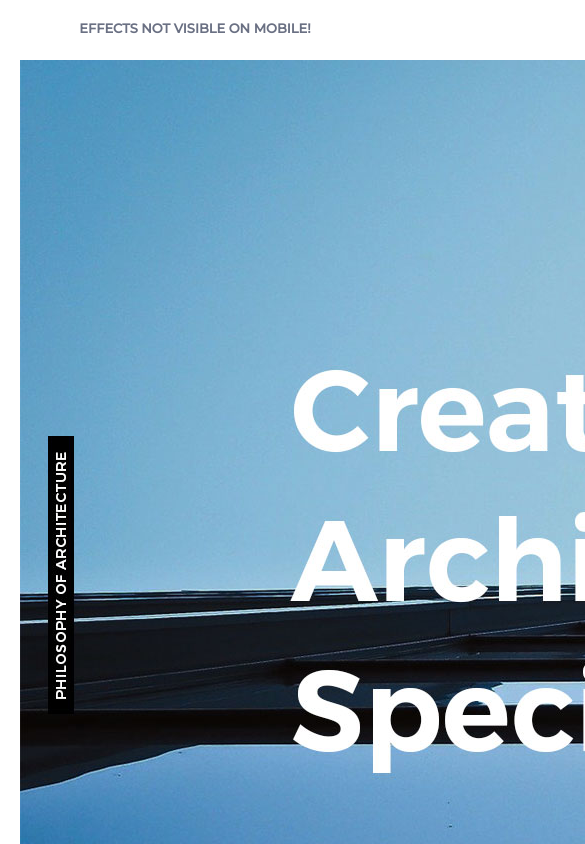
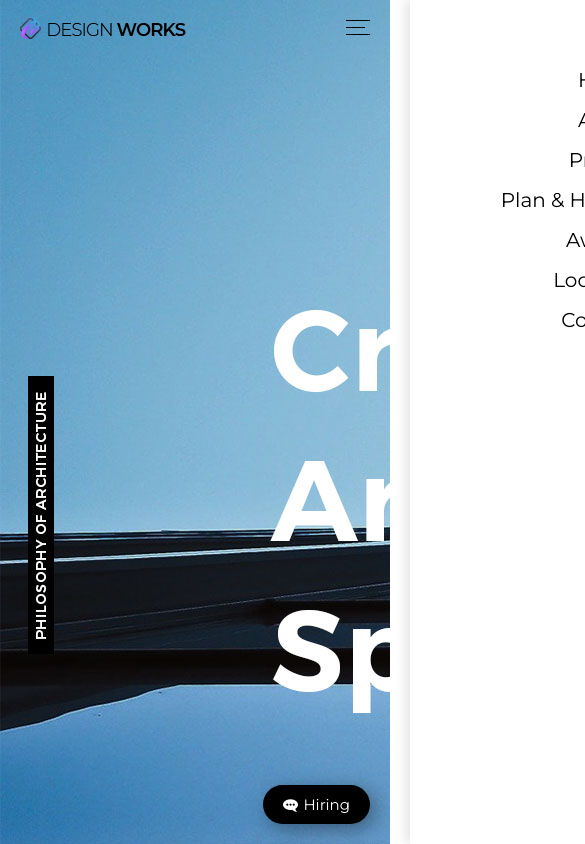
Before and after one commit to pgisung/PersonalStudy_FrontEnd, a plain HTML site: page ResponsiveWeb/index.html in a window 390 px wide. Shown: the top 844 px of the page, 585 px wide, since content can reach past the window. Drawn offline with Linux system fonts and the light colour scheme.

Commit message:
add mobile responsive code

```diff
--- a/ResponsiveWeb/custom.js
+++ b/ResponsiveWeb/custom.js
@@ -0,0 +1,27 @@
+// html 문서를 다 읽고난 후에 실행함
+$(function () {
+    // Trigger
+    $('.trigger').click(function(){
+        $(this).toggleClass('active')
+        $('.gnb').toggleClass('active')
+    })
+    $('section, .menu a').click(function(){
+        $('.trigger').removeClass('active')
+        $('.gnb').removeClass('active')
+    })
+
+    // Smooth Scrolling
+    $('.menu a, .gototop').click(function(e){
+        $.scrollTo(this.hash || 0, 900)
+    })
+
+    // Change CSS with Scroll
+    $(window).scroll(function(){
+        if($(window).scrollTop() > 50){
+            $('header, .gototop').addClass('active')
+        }
+        else{
+            $('header, .gototop').removeClass('active')
+        }
+    })
+})
--- a/ResponsiveWeb/index.html
+++ b/ResponsiveWeb/index.html
@@ -3,6 +3,7 @@
 
 <head>
   <meta charset="UTF-8">
+  <!-- meta:vp -->
   <meta name="viewport" content="width=device-width, initial-scale=1.0">
   <title>DesignWorks Architecture Agency</title>
   <script src="js/jquery-2.1.4.js"></script>
@@ -12,8 +13,11 @@
   <script src="js/velocity/velocity.ui.min.js"></script>
   <script src="js/velocity/main.js"></script>
   <link rel="stylesheet" href="js/velocity/velocity.css">
+  <!-- Smooth Scrolling -->
+  <script src="js/jquery.scrollTo.min.js"></script>
   <!-- Custom JS & CSS -->
   <script src="custom.js"></script>
+  <!-- style.css는 반드시 responsive.css보다 위에 와야함 -->
   <link rel="stylesheet" href="style.css">
   <link rel="stylesheet" href="responsive.css">
 </head>
@@ -22,7 +26,9 @@
 <body data-hijacking="on" data-animation="gallery">
 
   <div class="container">
-    <section class="cd-section visible">
+    <!-- 섹션 안의 div한개까지의 구조는 플러그인을 위해 수정해선 안됨 -->
+    <section class="cd-section visible" id="home
+    ">
       <div>
         <div class="content">
           <img src="images/temp-section-01.jpg">
@@ -30,7 +36,7 @@
       </div>
     </section>
 
-    <section class="cd-section">
+    <section class="cd-section" id="about">
       <div>
         <div class="content">
           <img src="images/temp-section-02.jpg">
@@ -38,7 +44,7 @@
       </div>
     </section>
 
-    <section class="cd-section">
+    <section class="cd-section" id="project">
       <div>
         <div class="content">
           <img src="images/temp-section-03.jpg">
@@ -46,7 +52,7 @@
       </div>
     </section>
 
-    <section class="cd-section">
+    <section class="cd-section" id="plan">
       <div>
         <div class="content">
           <img src="images/temp-section-04.jpg">
@@ -54,7 +60,7 @@
       </div>
     </section>
 
-    <section class="cd-section">
+    <section class="cd-section" id="awards">
       <div>
         <div class="content">
           <img src="images/temp-section-05.jpg">
@@ -62,7 +68,7 @@
       </div>
     </section>
 
-    <section class="cd-section">
+    <section class="cd-section" id="location">
       <div>
         <div class="content">
           <img src="images/temp-section-06.jpg">
@@ -70,7 +76,7 @@
       </div>
     </section>
 
-    <section class="cd-section">
+    <section class="cd-section" id="contact">
       <div>
         <div class="content">
           <img src="images/temp-section-07.jpg">
@@ -85,19 +91,28 @@
         </div>
         <div class="gnb">
           <div class="menu">
-            <a href="#none">Home</a>
-            <a href="#none">About</a>
-            <a href="#none">Project</a>
-            <a href="#none">Plan & History</a>
-            <a href="#none">Awards</a>
-            <a href="#none">Location</a>
-            <a href="#none">Contact</a>
+            <a href="#home">Home</a>
+            <a href="#about">About</a>
+            <a href="#project">Project</a>
+            <a href="#plan">Plan & History</a>
+            <a href="#awards">Awards</a>
+            <a href="#location">Location</a>
+            <a href="#contact">Contact</a>
           </div>
           <div class="slogan">We design places, not projects.</div>
+        </div>
+        <div class="trigger">
+          <span></span>
+          <span></span>
+          <span></span>
         </div>
       </div>
     </header>
   </div>
+
+  <!-- #은 문서의 가장 상단을 뜻함 -->
+  <a href="#" class="gototop"><img src="images/gototop.png"></a>
+  <a href="#none" class="btn-hiring"><i class="fa fa-commenting"></i>Hiring</a>
 
   <nav>
     <ul class="cd-vertical-nav">
--- a/ResponsiveWeb/js/velocity/velocity.css
+++ b/ResponsiveWeb/js/velocity/velocity.css
@@ -55,7 +55,7 @@ Main Components
 
 .cd-section:first-of-type > div::before {
   /* alert -> all scrolling effects are not visible on small devices */
-  content: 'Effects not visible on mobile!';
+  /* content: 'Effects not visible on mobile!'; */
   position: absolute;
   width: 100%;
   text-align: center;
--- a/ResponsiveWeb/responsive.css
+++ b/ResponsiveWeb/responsive.css
@@ -0,0 +1,126 @@
+/* PC기준 min-width: 1024px */
+@media (max-width: 768px) {
+    /* html {
+        scroll-behavior: smooth;
+    } */
+    /* Entire Layout */
+    .cd-section {
+        height: auto;
+    }
+
+    .cd-section > div {
+        height: auto;
+    }
+
+    .content {
+        /* position : style.css에서 absolute로 정의했으므로 삭제하면 안되고 static으로 수정 */
+        position: static;
+        width: 100%;
+        height: 100%;
+    }
+
+    /* Header */
+    header {
+        transition: 0.5s;
+        z-index: 100;
+    }
+    header.active {
+        background-color: #fff;
+        border-bottom: 1px solid #eee;
+    }
+    .menu {
+        display: block;
+    }
+    .slogan {
+        display: none;
+    }
+    .gnb {
+        background-color: #fff;
+        position: fixed;
+        top: 0;
+        right: -270px;
+        width: 250px;
+        height: 100vh;
+        box-shadow: -5px 0 10px rgba(0, 0, 0, 0.1);
+        transition: 0.5s;
+    }
+    .gnb.active {
+        right: 0;
+    }
+    .menu {
+        line-height: 40px;
+        margin-top: 60px;
+    }
+    .menu a {
+        text-align: right;
+        display: block;
+        padding-right: 20px;
+        color: #000;
+        font-size: 20px;
+    }
+
+    /* Trigger */
+    .trigger {
+        display: block;
+        width: 24px;
+        height: 14px;
+        position: absolute;
+        right: 20px;
+        top: 20px;
+    }
+    .trigger span {
+        position: absolute;
+        height: 1px;
+        width: 100%;
+        background-color: #000;
+        transition: 0.5s;
+    }
+    .trigger span:nth-child(1) {
+        top: 0;
+    }
+    .trigger span:nth-child(2) {
+        top: 50%;
+        width: 80%;
+    }
+    .trigger span:nth-child(3) {
+        top: 100%;
+    }
+    .trigger.active span:nth-child(1) {
+        top: 50%;
+        transform: rotate(45deg);
+    }
+    .trigger.active span:nth-child(2) {
+        top: 50%;
+        width: 80%;
+        opacity: 0;
+    }
+    .trigger.active span:nth-child(3) {
+        top: 50%;
+        transform: rotate(-45deg);
+    }
+
+    /* Gototop */
+    .gototop {
+        position: fixed;
+        bottom: 20px;
+        left: 20px;
+        border: 1px solid #fff;
+        display: block;
+        width: 40px;
+        height: 40px;
+        border-radius: 50%;
+        text-align: center;
+        line-height: 50px;
+        transform: translateY(30px);
+        opacity: 0;
+        transition: 0.5s;
+    }
+    .gototop.active {
+        opacity: 1;
+        transform: translateY(0);
+    }
+    .btn-hiring {
+        right: 20px;
+        bottom: 20px;
+    }
+}
--- a/ResponsiveWeb/style.css
+++ b/ResponsiveWeb/style.css
@@ -24,6 +24,7 @@ body {
 
 /* Entire Layout */
 .cd-section {
+    /* View port Height - PC에서만 주로 사용, 모바일 X 적게사용*/
     height: 100vh;
 }
 .cd-section > div {
@@ -37,11 +38,14 @@ body {
     height: calc(100% - 80px);
     left: 20px;
     bottom: 20px;
+    overflow: hidden;
 }
 
 /* Header */
 header {
     position: fixed;
+    top: 0;
+    left: 0;
     width: 100%;
 }
 .gnb-inner {
@@ -54,6 +58,9 @@ header {
 .logo {
     float: left;
 }
+.logo img {
+    padding-top: 17px;
+}
 .gnb {
     float: right;
 }
@@ -65,3 +72,26 @@ header {
     font-size: 16px;
     font-style: italic;
 }
+.trigger {
+    display: none;
+}
+
+/* Hiring Button */
+.btn-hiring {
+    position: fixed;
+    right: 50px;
+    bottom: 50px;
+    color: #fff;
+    background-color: #000;
+    padding: 10px 20px;
+    border-radius: 20px;
+    box-shadow: 5px 5px 20px rgba(0, 0, 0, 0.38);
+    transition: 0.2s;
+}
+.btn-hiring .fa {
+    transform: rotateY(180deg);
+    margin-right: 5px;
+}
+.btn-hiring:active {
+    transform: scale(0.8);
+}
```
Also changed, not shown: ResponsiveWeb/js/jquery.scrollTo.min.js (added, +7 -0 lines), ResponsiveWeb/images/gototop.png (added).
